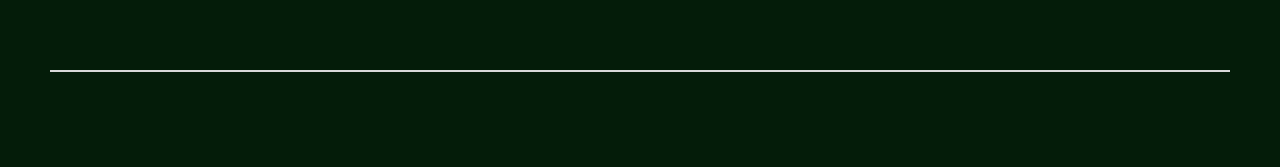
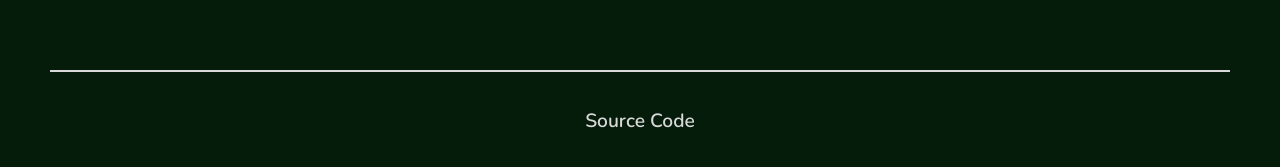
Before and after one commit to notsanta20/restaurant_page, a website built with webpack: page src/template.html in a window 1280 px wide. Shown: the part 943-1110 px from the top of the page. Built offline with nearby package versions, Linux system fonts and the light colour scheme; a web font is replaced by a local one.

Commit message:
update ReadMe

```diff
--- a/src/style.css
+++ b/src/style.css
@@ -256,4 +256,16 @@ input{
 
 .footer{
     border-top: 2px solid var(--gray);
+    display: flex;
+    justify-content: center;
+    align-items: center;
 }
+
+.footer a{
+    color: var(--gray);
+    font-family: var(--nunito);
+    font-weight: 600;
+    font-size: 1.2rem;
+    text-decoration: none;
+    text-align: center;
+}
--- a/src/template.html
+++ b/src/template.html
@@ -18,6 +18,8 @@
         </nav>
     </header>
     <div class="content"></div>
-    <footer class="footer"></footer>
+    <footer class="footer">
+        <a href="https://github.com/notsanta20/restaurant_page">Source Code</a>
+    </footer>
 </body>
 </html>
```
Also changed, not shown: README.md, src/assets/charles-postiaux-B3rs5ihq_gk-unsplash.jpg (deleted), src/assets/tina-dawson-wvw4GmXLCrY-unsplash.jpg (deleted), 2 other files.
